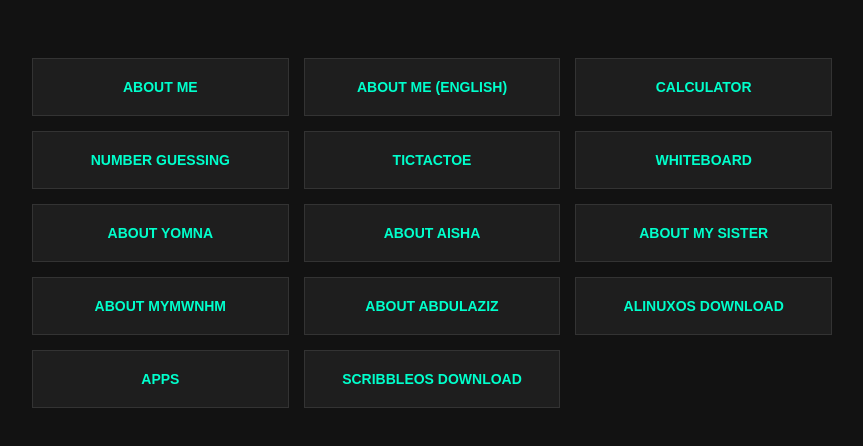
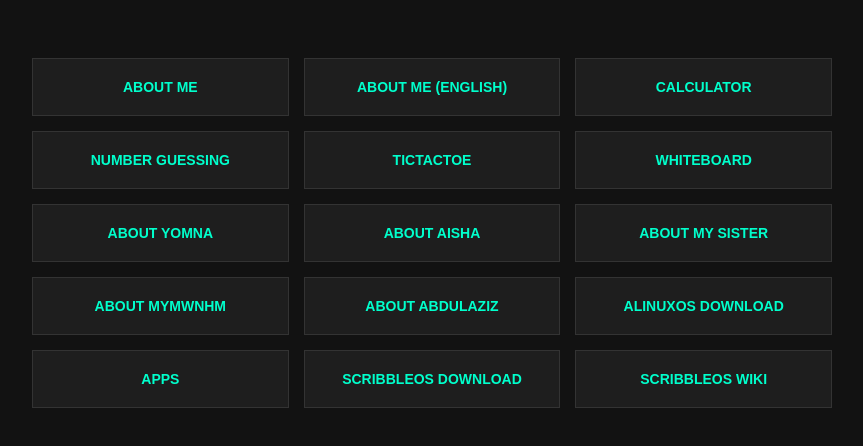
Before and after one commit to Justlinuxyourself/JustLinuxyourself.github.io, a plain HTML site: page index.html in a window 1280 px wide. Shown: the whole page, without its empty margins (208-1071 px from the left). Drawn offline with Linux system fonts and the light colour scheme.

Commit message:
Update index.html

```diff
--- a/index.html
+++ b/index.html
@@ -53,6 +53,7 @@
     <button onclick="window.location.href='https://Justlinuxyourself.github.io/AlinuxOS_Download';">AlinuxOS Download</button>
     <button onclick="window.location.href='https://Justlinuxyourself.github.io/Apps/';">Apps</button>
     <button onclick="window.location.href='https://Justlinuxyourself.github.io/ScribbleOS/';">ScribbleOS Download</button>
+    <button onclick="window.location.href='https://Justlinuxyourself.github.io/ScribbleOS_wiki/';">ScribbleOS Wiki</button>
 </div>
 
 </body>
```
